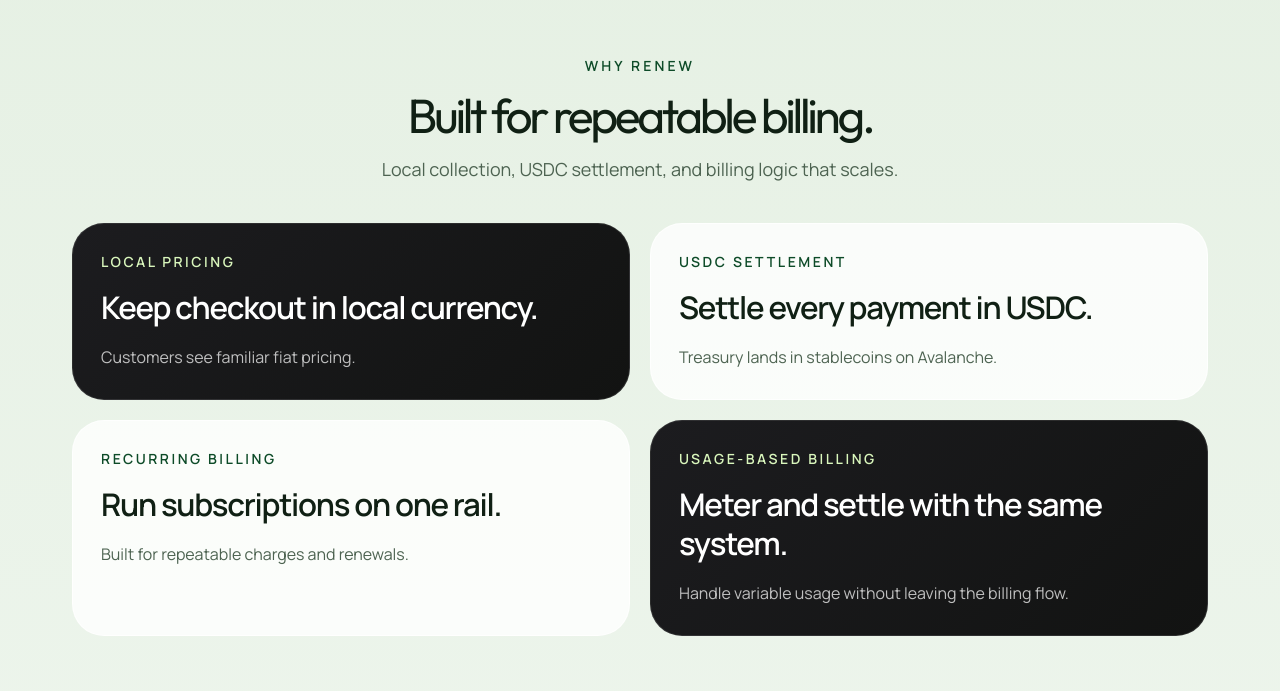
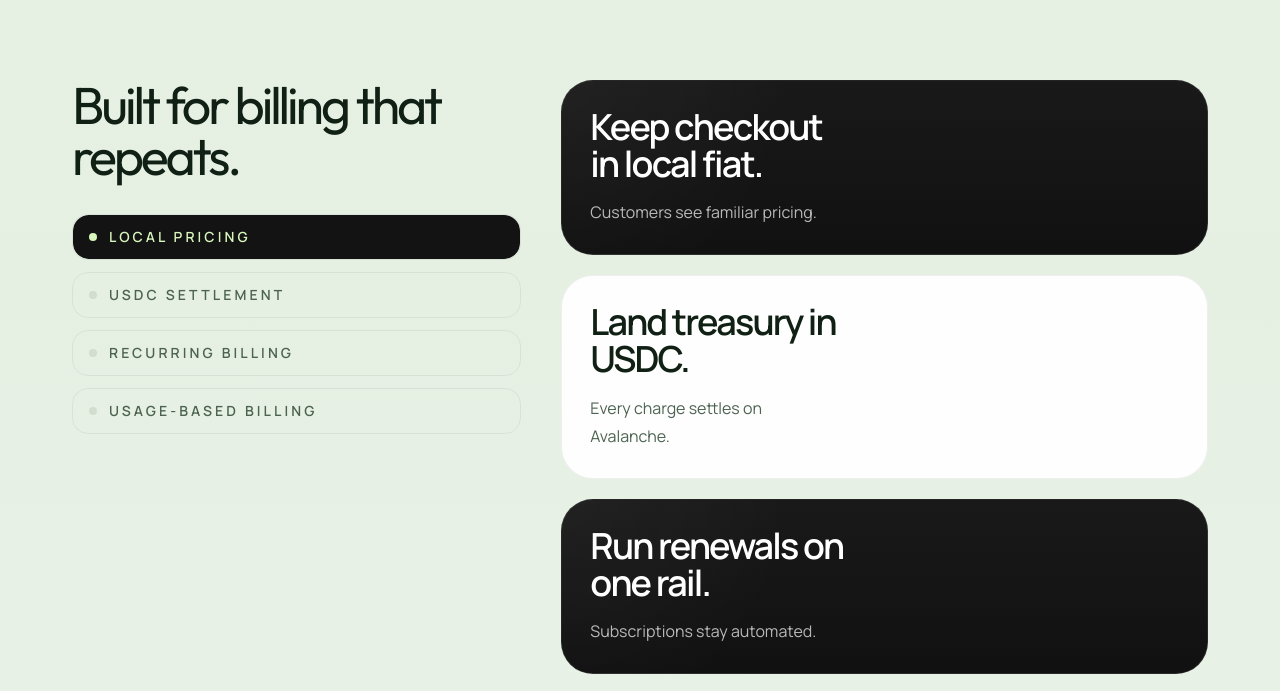
Before and after one commit to chigozzdevv/renew.sh, a Next.js app in the folder client/: page / in a window 1280 px wide. Shown: the part 2106-2797 px from the top of the page. Built offline with nearby package versions, Linux system fonts and the light colour scheme.

Commit message:
feat: refine landing sections

```diff
--- a/client/app/page.tsx
+++ b/client/app/page.tsx
@@ -2,6 +2,7 @@ import { Hero } from "@/components/landing/hero";
 import { Lead } from "@/components/landing/lead";
 import { WhyRenewSection } from "@/components/landing/product-section";
 import { BillingFlow } from "@/components/landing/billing-flow";
+import { NetworkSection } from "@/components/landing/network-section";
 import { Footer } from "@/components/landing/footer";
 import { Header } from "@/components/shared/header";
 
@@ -14,6 +15,7 @@ export default function Home() {
         <Lead />
         <WhyRenewSection />
         <BillingFlow />
+        <NetworkSection />
       </main>
       <Footer />
     </div>
--- a/client/components/landing/billing-flow.tsx
+++ b/client/components/landing/billing-flow.tsx
@@ -4,67 +4,42 @@ import { Reveal } from "@/components/ui/reveal";
 
 export function BillingFlow() {
   return (
-    <section
-      id="how-it-works"
-      className="flex min-h-[calc(100svh-6.5rem)] items-center pb-16 pt-8 sm:pb-20 sm:pt-10 lg:min-h-[calc(100svh-7rem)] lg:pb-24 lg:pt-12"
-    >
+    <section id="how-it-works" className="pb-24 pt-8 sm:pb-28 sm:pt-10">
       <Container>
-        <div className="grid gap-6 lg:grid-cols-[1.1fr_0.9fr]">
-          <Reveal className="glow-panel p-6 sm:p-8">
-            <p className="text-sm font-semibold uppercase tracking-[0.22em] text-[color:var(--brand)]">
-              How it works
-            </p>
-            <h2 className="mt-4 font-display text-5xl leading-[0.96] tracking-[-0.08em] text-[color:var(--ink)] sm:text-6xl">
-              A cleaner payment path from invoice to confirmed settlement.
-            </h2>
-
-            <div className="mt-10 space-y-6">
-              {flowSteps.map((step, index) => (
-                <div key={step.title} className="flex gap-4">
-                  <div className="flex h-11 w-11 shrink-0 items-center justify-center rounded-2xl bg-[color:var(--brand)] text-sm font-semibold text-white">
+        <div className="grid gap-8 lg:grid-cols-[minmax(0,1.15fr)_minmax(0,0.85fr)] lg:items-start lg:gap-10">
+          <div className="relative ml-5 border-l border-[color:var(--line)] pl-6 sm:ml-6 sm:pl-8 lg:ml-0">
+            {flowSteps.map((step, index) => (
+              <Reveal
+                key={step.title}
+                delay={0.08 * (index + 1)}
+                offset={28}
+                className={index === flowSteps.length - 1 ? "" : "pb-5 sm:pb-6"}
+              >
+                <div className="relative rounded-[2rem] border border-black/6 bg-white/90 p-6 sm:p-7">
+                  <div className="absolute -left-[3.05rem] top-6 flex h-12 w-12 items-center justify-center rounded-2xl border border-white/10 bg-[#121312] text-sm font-semibold text-[#d9f6bc] sm:-left-[3.45rem]">
                     0{index + 1}
                   </div>
-                  <div>
-                    <h3 className="text-xl font-semibold tracking-[-0.03em] text-[color:var(--ink)]">
-                      {step.title}
-                    </h3>
-                    <p className="mt-2 text-base leading-7 text-[color:var(--muted)]">{step.body}</p>
-                  </div>
+                  <p className="text-xs font-semibold uppercase tracking-[0.22em] text-[color:var(--brand)] sm:text-sm">
+                    Step {index + 1}
+                  </p>
+                  <h3 className="mt-4 max-w-[14ch] text-[1.7rem] font-semibold leading-[1.04] tracking-[-0.05em] text-[color:var(--ink)] sm:text-[2rem]">
+                    {step.title}
+                  </h3>
+                  <p className="mt-4 max-w-[44ch] text-base leading-7 text-[color:var(--muted)]">
+                    {step.body}
+                  </p>
                 </div>
-              ))}
+              </Reveal>
+            ))}
+          </div>
+
+          <Reveal className="lg:sticky lg:top-28 lg:self-start" offset={24}>
+            <div className="max-w-lg lg:ml-auto">
+              <h2 className="font-display text-4xl leading-[0.98] tracking-[-0.06em] text-[color:var(--ink)] sm:text-[3.25rem]">
+                From local checkout to USDC settlement.
+              </h2>
             </div>
           </Reveal>
-
-          <div id="network" className="grid gap-6">
-            <Reveal className="glow-panel p-6 sm:p-8" delay={0.08}>
-              <p className="text-sm font-semibold uppercase tracking-[0.22em] text-[color:var(--brand)]">
-                Why Avalanche
-              </p>
-              <h3 className="mt-4 text-3xl font-semibold leading-tight tracking-[-0.05em] text-[color:var(--ink)]">
-                The network fit is speed, fees, and predictable execution.
-              </h3>
-              <p className="mt-4 text-base leading-7 text-[color:var(--muted)]">
-                Renew is designed around Avalanche C-Chain so merchants get EVM compatibility, stablecoin liquidity, and settlement times that still feel usable in a billing workflow.
-              </p>
-            </Reveal>
-
-            <Reveal className="glow-panel p-6 sm:p-8" delay={0.16}>
-              <div className="grid gap-4">
-                <div className="rounded-[1.75rem] border border-[color:var(--line)] bg-white/70 p-5">
-                  <p className="text-sm font-medium text-[color:var(--muted)]">Client responsibility</p>
-                  <p className="mt-2 text-xl font-semibold tracking-[-0.03em] text-[color:var(--ink)]">
-                    Wallet checks, signatures, and clear pending states
-                  </p>
-                </div>
-                <div className="rounded-[1.75rem] border border-[color:var(--line)] bg-white/70 p-5">
-                  <p className="text-sm font-medium text-[color:var(--muted)]">Server responsibility</p>
-                  <p className="mt-2 text-xl font-semibold tracking-[-0.03em] text-[color:var(--ink)]">
-                    Reconciliation, invoice truth, and treasury-safe status
-                  </p>
-                </div>
-              </div>
-            </Reveal>
-          </div>
         </div>
       </Container>
     </section>
--- a/client/components/landing/hero.tsx
+++ b/client/components/landing/hero.tsx
@@ -26,28 +26,8 @@ export function Hero() {
           </Reveal>
 
           <Reveal className="mt-8 flex flex-col items-start gap-3 sm:flex-row" delay={0.12}>
-            <ButtonLink href="#contact" className="group gap-2 px-7 py-3.5">
-              <span>Get started</span>
-              <svg
-                aria-hidden="true"
-                viewBox="0 0 16 16"
-                className="h-4 w-4 origin-left transition-transform duration-200 group-hover:translate-x-1 group-hover:scale-x-110"
-                fill="none"
-              >
-                <path
-                  d="M2 8h10"
-                  stroke="currentColor"
-                  strokeWidth="1.8"
-                  strokeLinecap="round"
-                />
-                <path
-                  d="M9 4.5L13 8l-4 3.5"
-                  stroke="currentColor"
-                  strokeWidth="1.8"
-                  strokeLinecap="round"
-                  strokeLinejoin="round"
-                />
-              </svg>
+            <ButtonLink href="#contact" className="px-7 py-3.5">
+              Get started
             </ButtonLink>
             <ButtonLink href="/docs" variant="secondary" className="px-7 py-3.5">
               View docs
--- /dev/null
+++ b/client/components/landing/network-section.tsx
@@ -0,0 +1,59 @@
+import { Container } from "@/components/ui/container";
+import { Reveal } from "@/components/ui/reveal";
+
+const networkPoints = [
+  {
+    title: "Fast finality",
+    body: "Settlement confirms quickly enough to stay usable in a billing workflow.",
+  },
+  {
+    title: "Lower fees",
+    body: "Small-value renewals are easier to run when network costs stay predictable.",
+  },
+  {
+    title: "EVM-native",
+    body: "You keep familiar tooling, wallets, and contract integrations on the treasury side.",
+  },
+  {
+    title: "USDC ready",
+    body: "Stablecoin liquidity and routing are already strong where Renew settles.",
+  },
+];
+
+export function NetworkSection() {
+  return (
+    <section id="network" className="pb-24 pt-4 sm:pb-28 sm:pt-6">
+      <Container>
+        <div className="rounded-[2.25rem] border border-white/8 bg-[radial-gradient(circle_at_top_left,rgba(255,255,255,0.05),transparent_30%),linear-gradient(180deg,#171816_0%,#111111_100%)] p-6 sm:p-8 lg:p-10">
+          <div className="grid gap-8 lg:grid-cols-[minmax(0,0.9fr)_minmax(0,1.1fr)] lg:gap-10">
+            <Reveal className="max-w-xl" offset={24}>
+              <p className="text-xs font-semibold uppercase tracking-[0.28em] text-[#d9f6bc] sm:text-sm">
+                Why Avalanche
+              </p>
+              <h2 className="mt-3 font-display text-4xl leading-[0.98] tracking-[-0.06em] text-white sm:text-[3.15rem]">
+                The network fit is speed, cost, and familiar execution.
+              </h2>
+              <p className="mt-4 max-w-md text-base leading-7 text-white/68 sm:text-lg">
+                Renew settles on Avalanche so the billing rail stays fast enough for operators and practical enough for repeatable charges.
+              </p>
+            </Reveal>
+
+            <div className="grid gap-4 sm:grid-cols-2">
+              {networkPoints.map((point, index) => (
+                <Reveal
+                  key={point.title}
+                  delay={0.08 * (index + 1)}
+                  offset={22}
+                  className="rounded-[1.75rem] border border-white/8 bg-white/[0.04] p-5"
+                >
+                  <p className="text-sm font-semibold tracking-[-0.02em] text-white">{point.title}</p>
+                  <p className="mt-3 text-sm leading-6 text-white/64 sm:text-base">{point.body}</p>
+                </Reveal>
+              ))}
+            </div>
+          </div>
+        </div>
+      </Container>
+    </section>
+  );
+}
--- a/client/components/landing/product-section.tsx
+++ b/client/components/landing/product-section.tsx
@@ -1,63 +1,157 @@
+"use client";
+
+import { useEffect, useRef, useState } from "react";
+
 import { featureCards } from "@/lib/content";
+import { motion } from "framer-motion";
+
 import { Container } from "@/components/ui/container";
 import { Reveal } from "@/components/ui/reveal";
 
 export function WhyRenewSection() {
+  const [activeIndex, setActiveIndex] = useState(0);
+  const cardRefs = useRef<Array<HTMLDivElement | null>>([]);
+  const visibilityScores = useRef<number[]>(featureCards.map(() => 0));
+
+  useEffect(() => {
+    const cards = cardRefs.current.filter((card): card is HTMLDivElement => card !== null);
+
+    if (!cards.length) {
+      return;
+    }
+
+    const observer = new IntersectionObserver(
+      (entries) => {
+        for (const entry of entries) {
+          const index = Number((entry.target as HTMLElement).dataset.index);
+          visibilityScores.current[index] = entry.isIntersecting ? entry.intersectionRatio : 0;
+        }
+
+        const nextIndex = visibilityScores.current.reduce((bestIndex, score, index, scores) => {
+          if (score > scores[bestIndex]) {
+            return index;
+          }
+
+          return bestIndex;
+        }, 0);
+
+        setActiveIndex(nextIndex);
+      },
+      {
+        threshold: [0.2, 0.35, 0.5, 0.65, 0.8],
+        rootMargin: "-18% 0px -42% 0px",
+      },
+    );
+
+    for (const card of cards) {
+      observer.observe(card);
+    }
+
+    return () => {
+      observer.disconnect();
+    };
+  }, []);
+
   return (
-    <section id="why-renew" className="pb-24 pt-2 sm:pb-28">
+    <section id="why-renew" className="pb-24 pt-6 sm:pb-28 sm:pt-8">
       <Container>
-        <Reveal className="mx-auto max-w-3xl text-center">
-          <p className="text-sm font-semibold uppercase tracking-[0.22em] text-[color:var(--brand)]">
-            Why Renew
-          </p>
-          <h2 className="mt-4 font-display text-4xl leading-[0.98] tracking-[-0.07em] text-[color:var(--ink)] sm:text-5xl">
-            Built for repeatable billing.
+        <div className="grid gap-8 lg:grid-cols-[minmax(0,0.82fr)_minmax(0,1.18fr)] lg:gap-10">
+          <Reveal className="lg:sticky lg:top-28 lg:self-start" offset={24}>
+            <div className="max-w-xl">
+              <h2 className="font-display text-4xl leading-[0.98] tracking-[-0.06em] text-[color:var(--ink)] sm:text-[3.25rem]">
+                Built for billing that repeats.
               </h2>
-          <p className="mt-4 text-base leading-7 text-[color:var(--muted)] sm:text-lg">
-            Local collection, USDC settlement, and billing logic that scales.
-          </p>
-        </Reveal>
 
-        <div className="mt-10 grid gap-5 md:grid-cols-2">
-          {featureCards.map((card, index) => (
-            <Reveal
-              key={card.title}
-              delay={0.08 * (index + 1)}
+              <div className="mt-8 grid gap-3">
+                {featureCards.map((card, index) => {
+                  const isActive = index === activeIndex;
+
+                  return (
+                    <div
+                      key={card.eyebrow}
+                      className="relative overflow-hidden rounded-2xl border border-black/6 px-4 py-3"
+                    >
+                      {isActive ? (
+                        <motion.span
+                          layoutId="why-renew-active"
+                          className="absolute inset-0 rounded-2xl bg-[#121312]"
+                          transition={{
+                            type: "spring",
+                            stiffness: 320,
+                            damping: 30,
+                          }}
+                        />
+                      ) : null}
+                      <div className="relative flex items-center gap-3">
+                        <span
                           className={
-                index === 0 || index === featureCards.length - 1
-                  ? "h-full rounded-[2rem] border border-white/10 bg-[linear-gradient(135deg,#1c1c1f,#121312)] p-6 sm:p-7"
-                  : "h-full rounded-[2rem] border border-white/80 bg-white/78 p-6 sm:p-7"
+                            isActive
+                              ? "h-2 w-2 rounded-full bg-[#d9f6bc]"
+                              : "h-2 w-2 rounded-full bg-[color:var(--line)]"
                           }
-            >
+                        />
                         <p
                           className={
-                  index === 0 || index === featureCards.length - 1
-                    ? "text-sm font-semibold uppercase tracking-[0.18em] text-[#d9f6bc]"
-                    : "text-sm font-semibold uppercase tracking-[0.18em] text-[color:var(--brand)]"
+                            isActive
+                              ? "text-sm font-semibold uppercase tracking-[0.22em] text-[#d9f6bc]"
+                              : "text-sm font-semibold uppercase tracking-[0.22em] text-[color:var(--muted)]"
                           }
                         >
                           {card.eyebrow}
                         </p>
+                      </div>
+                    </div>
+                  );
+                })}
+              </div>
+            </div>
+          </Reveal>
+
+          <div className="grid gap-5">
+            {featureCards.map((card, index) => {
+              const isDarkCard = index % 2 === 0;
+
+              return (
+                <Reveal
+                  key={card.title}
+                  delay={0.1 * (index + 1)}
+                  offset={26}
+                  className="h-full"
+                >
+                  <div
+                    ref={(element) => {
+                      cardRefs.current[index] = element;
+                    }}
+                    data-index={index}
+                    className={
+                      isDarkCard
+                        ? "rounded-[2rem] border border-white/8 bg-[radial-gradient(circle_at_top_left,rgba(255,255,255,0.04),transparent_34%),linear-gradient(180deg,#181918_0%,#111111_100%)] p-6 sm:p-7"
+                        : "rounded-[2rem] border border-black/6 bg-white/92 p-6 sm:p-7"
+                    }
+                  >
                     <h3
                       className={
-                  index === 0 || index === featureCards.length - 1
-                    ? "mt-4 text-[1.95rem] font-semibold leading-tight tracking-[-0.04em] text-white"
-                    : "mt-4 text-[1.95rem] font-semibold leading-tight tracking-[-0.04em] text-[color:var(--ink)]"
+                        isDarkCard
+                          ? "max-w-[11ch] text-[1.9rem] font-semibold leading-[1.02] tracking-[-0.05em] text-white sm:text-[2.25rem]"
+                          : "max-w-[11ch] text-[1.9rem] font-semibold leading-[1.02] tracking-[-0.05em] text-[color:var(--ink)] sm:text-[2.25rem]"
                       }
                     >
                       {card.title}
                     </h3>
                     <p
                       className={
-                  index === 0 || index === featureCards.length - 1
-                    ? "mt-4 text-base leading-7 text-white/72"
-                    : "mt-4 text-base leading-7 text-[color:var(--muted)]"
+                        isDarkCard
+                          ? "mt-4 max-w-[24ch] text-base leading-7 text-white/70"
+                          : "mt-4 max-w-[24ch] text-base leading-7 text-[color:var(--muted)]"
                       }
                     >
                       {card.body}
                     </p>
+                  </div>
                 </Reveal>
-          ))}
+              );
+            })}
+          </div>
         </div>
       </Container>
     </section>
--- a/client/lib/content.ts
+++ b/client/lib/content.ts
@@ -33,41 +33,37 @@ export const supportedBillingCurrencies = [
 export const featureCards: FeatureCard[] = [
   {
     eyebrow: "Local pricing",
-    title: "Keep checkout in local currency.",
-    body:
-      "Customers see familiar fiat pricing."
+    title: "Keep checkout in local fiat.",
+    body: "Customers see familiar pricing."
   },
   {
     eyebrow: "USDC settlement",
-    title: "Settle every payment in USDC.",
-    body:
-      "Treasury lands in stablecoins on Avalanche."
+    title: "Land treasury in USDC.",
+    body: "Every charge settles on Avalanche."
   },
   {
     eyebrow: "Recurring billing",
-    title: "Run subscriptions on one rail.",
-    body:
-      "Built for repeatable charges and renewals."
+    title: "Run renewals on one rail.",
+    body: "Subscriptions stay automated."
   },
   {
     eyebrow: "Usage-based billing",
-    title: "Meter and settle with the same system.",
-    body:
-      "Handle variable usage without leaving the billing flow."
+    title: "Meter and settle together.",
+    body: "Usage charges follow the same flow."
   }
 ];
 
 export const flowSteps: FlowStep[] = [
   {
-    title: "Create a payment session",
-    body: "Your backend defines the invoice amount, accepted stablecoin, expiry, and metadata for the payer."
+    title: "Set a price",
+    body: "Choose the amount, billing interval, and rules. Renew handles conversion into the customer's local fiat at checkout."
   },
   {
-    title: "Route the wallet flow",
-    body: "The client checks the connected wallet, enforces Avalanche C-Chain, verifies balance, and requests allowance only if needed."
+    title: "Collect the charge",
+    body: "Customers pay in familiar local fiat while Renew routes the charge into a settlement-ready payment flow behind the scenes."
   },
   {
-    title: "Submit and reconcile",
-    body: "The payer signs once, the transaction confirms on-chain, and backend reconciliation marks the invoice settled."
+    title: "Settle and reconcile",
+    body: "Funds land in USDC on Avalanche, with status updates ready for renewals, retries, and finance visibility."
   }
 ];
```
Lines whose indentation alone changed are shown as unchanged.
